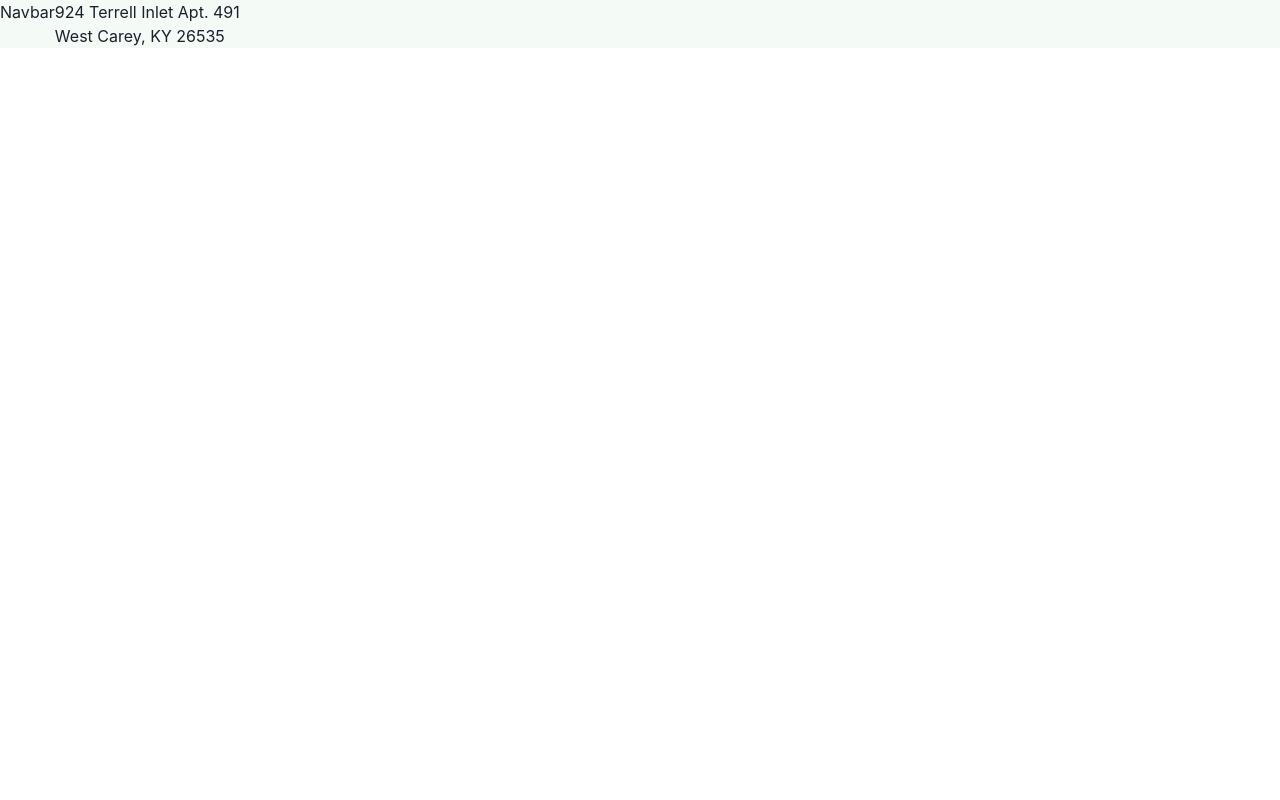
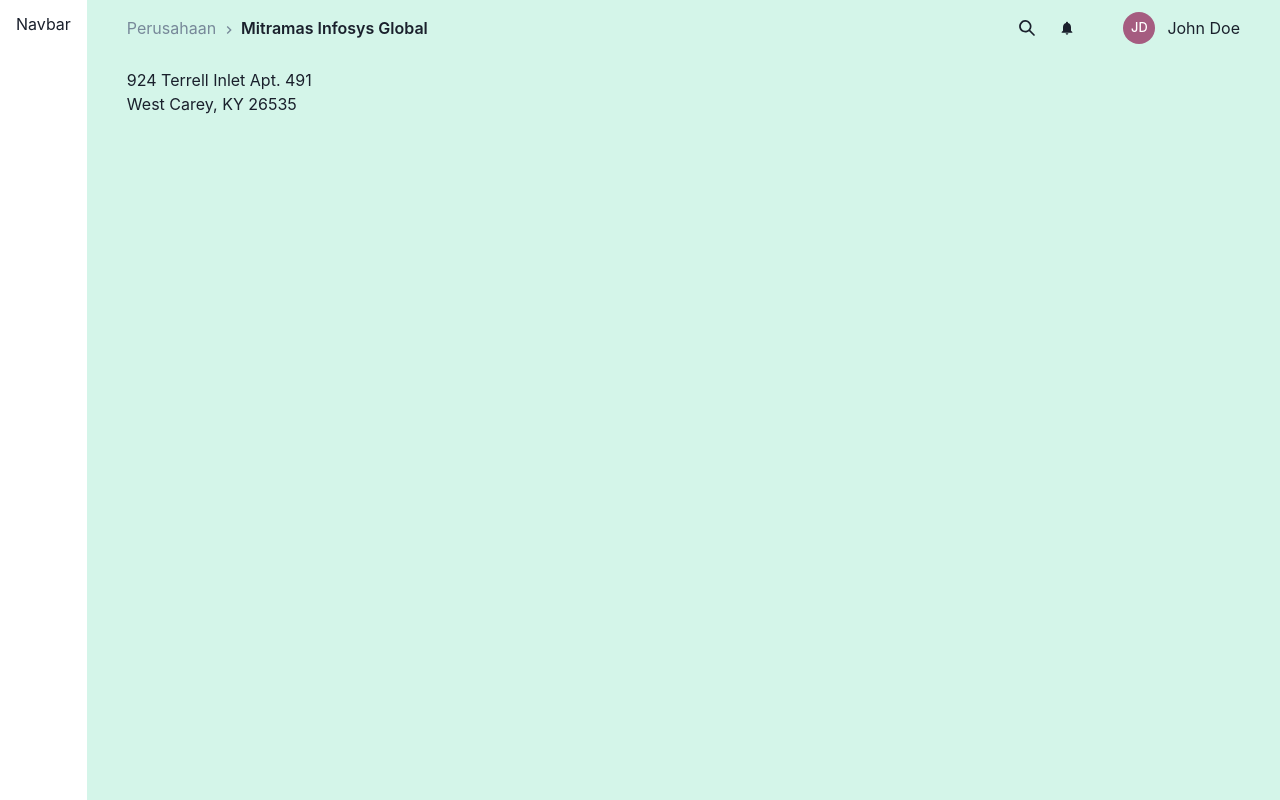
Before and after one commit to msyahrulsp/mitramas-test, a React (Create React App) app: page / in a window 1280 px wide. Built offline with nearby package versions, Linux system fonts and the light colour scheme.

Commit message:
Fix routing and add header

```diff
--- a/package.json
+++ b/package.json
@@ -3,6 +3,7 @@
   "version": "0.1.0",
   "private": true,
   "dependencies": {
+    "@chakra-ui/icons": "^2.0.4",
     "@chakra-ui/react": "^2.2.3",
     "@emotion/react": "^11.9.3",
     "@emotion/styled": "^11.9.3",
--- a/src/App.js
+++ b/src/App.js
@@ -7,7 +7,9 @@ import {
 } from 'react-router-dom';
 import { routes } from './util/route';
 import { AnimatePresence } from 'framer-motion';
-import { Navbar } from './component/Navbar';
+
+import { Navbar } from './layout/Navbar';
+import { Header } from './layout/Header';
 
 const AnimatedRoute = () => {
   return (
@@ -34,11 +36,16 @@ function App() {
       <Flex
         // TODO cek size
         direction={{ base: 'column', md: 'row' }}
-        h="100%"
-        bg="#F4FAF5"
+        bg="#D4F5E9"
       >
         <Navbar />
-        <AnimatedRoute />
+        <Flex
+          direction="column"
+          w="100%"
+        >
+          <Header />
+          <AnimatedRoute />
+        </Flex>
       </Flex>
     </Router>
   );
--- a/src/component/Navbar.jsx
+++ /dev/null
@@ -1,7 +0,0 @@
-export const Navbar = () => {
-  return (
-    <div>
-        Navbar
-    </div>
-  )
-}
--- /dev/null
+++ b/src/layout/Header.jsx
@@ -0,0 +1,47 @@
+import React from 'react';
+import { Flex, Text, Box, Avatar } from '@chakra-ui/react';
+import { SearchIcon, BellIcon, ChevronRightIcon } from '@chakra-ui/icons';
+
+export const Header = () => {
+  return (
+    <Flex
+      flexDirection="row"
+      justifyContent="space-between"
+      alignItems="center"
+      px={10}
+      py={3}
+    >
+      <Box
+        display="flex"
+        alignContent="center"
+      >
+        <Text
+          color="lightslategray"
+        >
+          Perusahaan <ChevronRightIcon />&nbsp;
+        </Text>
+        <Text fontWeight="semibold">
+          Mitramas Infosys Global
+        </Text>
+      </Box>
+      <Flex
+        gap={12}
+        alignItems="center"
+      >
+        <Flex
+          gap={6}
+        >
+          <SearchIcon />
+          <BellIcon />
+        </Flex>
+        <Flex
+          gap={3}
+          alignItems="center"
+        >
+          <Avatar name="John Doe" size="sm" />
+          John Doe
+        </Flex>
+      </Flex>
+    </Flex>
+  )
+}
--- /dev/null
+++ b/src/layout/Navbar.jsx
@@ -0,0 +1,15 @@
+import { Flex } from '@chakra-ui/react';
+
+export const Navbar = () => {
+  return (
+    <Flex
+      w="fit-content"
+      px={4}
+      py={3}
+      minH="100vh"
+      bg="#FFFFFF"
+    >
+      Navbar
+    </Flex>
+  )
+}
--- a/src/util/animate-page.jsx
+++ b/src/layout/PageLayout.jsx
@@ -1,5 +1,6 @@
 import React from 'react';
 import { motion } from 'framer-motion';
+import { Box } from '@chakra-ui/react';
 
 const pageAnimation = {
   initial: {
@@ -13,7 +14,7 @@ const pageAnimation = {
   },
 };
 
-export const PageAnimation = ({ children }) => {
+export const PageLayout = ({ children }) => {
   return (
     <motion.div
       variants={pageAnimation}
@@ -26,7 +27,12 @@ export const PageAnimation = ({ children }) => {
         }
       }
     >
-      {children}
+      <Box
+        px={10}
+        py={3}
+      >
+        {children}
+      </Box>
     </motion.div>
   )
 }
--- a/src/pages/Dashboard.jsx
+++ b/src/pages/Dashboard.jsx
@@ -1,11 +1,11 @@
 import React from 'react';
 import { Link } from 'react-router-dom';
-import { PageAnimation } from '../util/animate-page';
+import { PageLayout } from '../layout/PageLayout';
 
 export const Dashboard = () => {
   return (
-    <PageAnimation>
-        <Link to="/">Dashboard</Link>
-    </PageAnimation>
+    <PageLayout>
+      <Link to="/">Dashboard</Link>
+    </PageLayout>
   )
 }
--- a/src/pages/Home.jsx
+++ b/src/pages/Home.jsx
@@ -1,16 +1,16 @@
 import React from 'react';
 import { Link } from 'react-router-dom';
 import { Text }from '@chakra-ui/react'
-import { PageAnimation } from '../util/animate-page';
+import { PageLayout } from '../layout/PageLayout';
 
 export const Home = () => {
   return (
-      <PageAnimation>
+    <PageLayout>
       <Link to="/dashboard">
           <Text whiteSpace="pre-line">
               {`924 Terrell Inlet Apt. 491\nWest Carey, KY 26535`}
           </Text>
       </Link>
-      </PageAnimation>
+    </PageLayout>
   )
 }
```
Also changed, not shown: src/component/DataCard.jsx (added, +7 -0 lines), src/style/theme.js (added, +21 -0 lines), 1 other file (tests, documents, lock files or other folders). Lines whose indentation alone changed are shown as unchanged.
